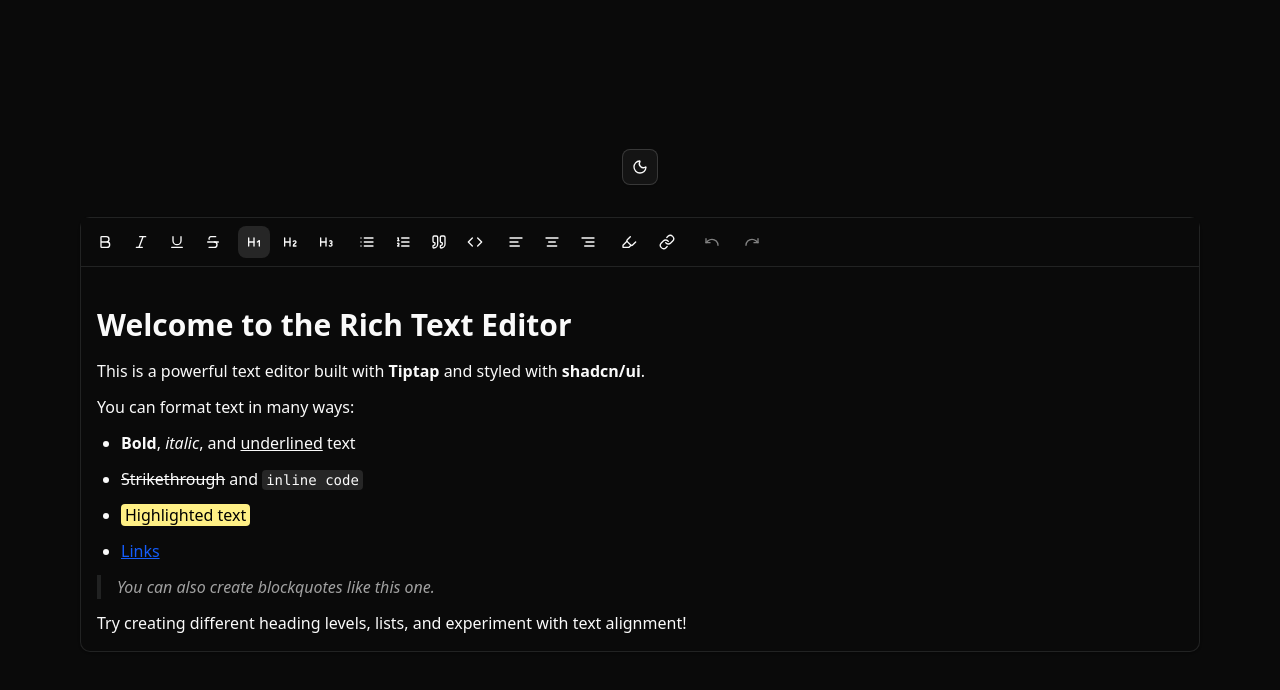
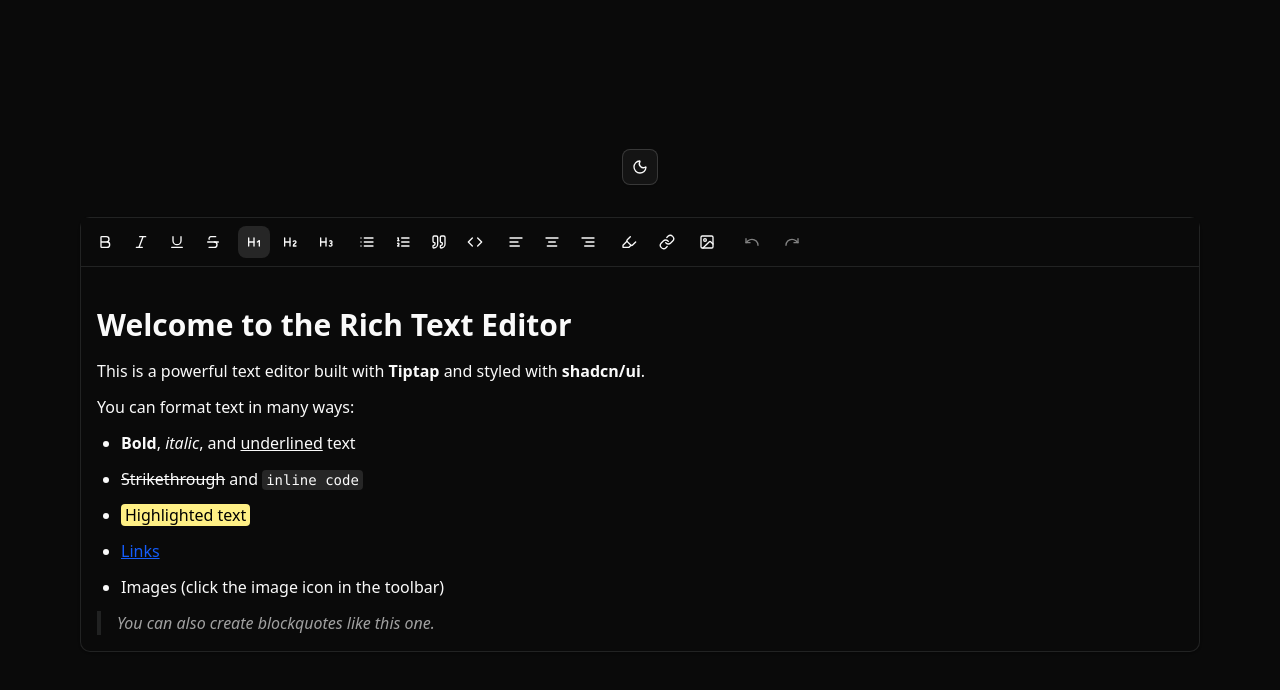
Before and after one commit to Aakri1134/stack-it, a React (Vite) app in the folder frontend/stack-it/: page / in a window 1280 px wide. Shown: the top 690 px of the page. Built offline with nearby package versions, Linux system fonts and the light colour scheme.

Commit message:
add image feature to text editor

```diff
--- a/frontend/stack-it/package.json
+++ b/frontend/stack-it/package.json
@@ -16,6 +16,7 @@
     "@radix-ui/react-toggle": "^1.1.9",
     "@tailwindcss/vite": "^4.1.11",
     "@tiptap/extension-highlight": "^2.26.1",
+    "@tiptap/extension-image": "^2.26.1",
     "@tiptap/extension-link": "^2.26.1",
     "@tiptap/extension-text-align": "^2.26.1",
     "@tiptap/extension-underline": "^2.26.1",
--- a/frontend/stack-it/src/components/texteditor.jsx
+++ b/frontend/stack-it/src/components/texteditor.jsx
@@ -5,6 +5,7 @@ import Underline from '@tiptap/extension-underline';
 import TextAlign from '@tiptap/extension-text-align';
 import Highlight from '@tiptap/extension-highlight';
 import Link from '@tiptap/extension-link';
+import Image from '@tiptap/extension-image';
 import {
   Bold,
   Italic,
@@ -23,7 +24,8 @@ import {
   Code,
   Heading1,
   Heading2,
-  Heading3
+  Heading3,
+  Image as ImageIcon
 } from 'lucide-react';
 import { Button } from '@/components/ui/button';
 import { Separator } from '@/components/ui/separator';
@@ -43,6 +45,13 @@ const MenuBar = ({ editor }) => {
 
   const removeLink = () => {
     editor.chain().focus().unsetLink().run();
+  };
+
+  const addImage = () => {
+    const url = window.prompt('Enter image URL:');
+    if (url) {
+      editor.chain().focus().setImage({ src: url }).run();
+    }
   };
 
   return (
@@ -181,6 +190,13 @@ const MenuBar = ({ editor }) => {
         >
           <LinkIcon className="h-4 w-4" />
         </Button>
+        <Button
+          variant="ghost"
+          size="sm"
+          onClick={addImage}
+        >
+          <ImageIcon className="h-4 w-4" />
+        </Button>
       </div>
 
       <Separator orientation="vertical" className="h-6" />
@@ -244,6 +260,11 @@ export default function TiptapEditor() {
           class: 'text-blue-600 underline cursor-pointer',
         },
       }),
+      Image.configure({
+        HTMLAttributes: {
+          class: 'max-w-full h-auto rounded-lg shadow-sm',
+        },
+      }),
     ],
     content: `
       <h1>Welcome to the Rich Text Editor</h1>
@@ -254,6 +275,7 @@ export default function TiptapEditor() {
         <li><s>Strikethrough</s> and <code>inline code</code></li>
         <li><mark>Highlighted text</mark></li>
         <li><a href="https://example.com">Links</a></li>
+        <li>Images (click the image icon in the toolbar)</li>
       </ul>
       <blockquote>
         <p>You can also create blockquotes like this one.</p>
@@ -274,7 +296,7 @@ export default function TiptapEditor() {
         <div className="h-96 overflow-y-auto">
           <EditorContent
             editor={editor}
-            className="prose prose-sm sm:prose-base max-w-none [&_.ProseMirror]:min-h-full [&_.ProseMirror]:p-4 [&_.ProseMirror]:focus:outline-none [&_.ProseMirror_h1]:text-3xl [&_.ProseMirror_h1]:font-bold [&_.ProseMirror_h1]:mt-6 [&_.ProseMirror_h1]:mb-4 [&_.ProseMirror_h2]:text-2xl [&_.ProseMirror_h2]:font-bold [&_.ProseMirror_h2]:mt-5 [&_.ProseMirror_h2]:mb-3 [&_.ProseMirror_h3]:text-xl [&_.ProseMirror_h3]:font-bold [&_.ProseMirror_h3]:mt-4 [&_.ProseMirror_h3]:mb-2 [&_.ProseMirror_p]:mb-3 [&_.ProseMirror_ul]:list-disc [&_.ProseMirror_ul]:pl-6 [&_.ProseMirror_ul]:mb-3 [&_.ProseMirror_ol]:list-decimal [&_.ProseMirror_ol]:pl-6 [&_.ProseMirror_ol]:mb-3 [&_.ProseMirror_li]:mb-1 [&_.ProseMirror_li]:ml-0 [&_.ProseMirror_blockquote]:border-l-4 [&_.ProseMirror_blockquote]:border-border [&_.ProseMirror_blockquote]:pl-4 [&_.ProseMirror_blockquote]:italic [&_.ProseMirror_blockquote]:text-muted-foreground [&_.ProseMirror_code]:bg-muted [&_.ProseMirror_code]:px-1 [&_.ProseMirror_code]:py-0.5 [&_.ProseMirror_code]:rounded [&_.ProseMirror_code]:text-sm [&_.ProseMirror_mark]:bg-yellow-200 [&_.ProseMirror_mark]:px-1 [&_.ProseMirror_mark]:rounded"
+            className="prose prose-sm sm:prose-base max-w-none [&_.ProseMirror]:min-h-full [&_.ProseMirror]:p-4 [&_.ProseMirror]:focus:outline-none [&_.ProseMirror_h1]:text-3xl [&_.ProseMirror_h1]:font-bold [&_.ProseMirror_h1]:mt-6 [&_.ProseMirror_h1]:mb-4 [&_.ProseMirror_h2]:text-2xl [&_.ProseMirror_h2]:font-bold [&_.ProseMirror_h2]:mt-5 [&_.ProseMirror_h2]:mb-3 [&_.ProseMirror_h3]:text-xl [&_.ProseMirror_h3]:font-bold [&_.ProseMirror_h3]:mt-4 [&_.ProseMirror_h3]:mb-2 [&_.ProseMirror_p]:mb-3 [&_.ProseMirror_ul]:list-disc [&_.ProseMirror_ul]:pl-6 [&_.ProseMirror_ul]:mb-3 [&_.ProseMirror_ol]:list-decimal [&_.ProseMirror_ol]:pl-6 [&_.ProseMirror_ol]:mb-3 [&_.ProseMirror_li]:mb-1 [&_.ProseMirror_li]:ml-0 [&_.ProseMirror_blockquote]:border-l-4 [&_.ProseMirror_blockquote]:border-border [&_.ProseMirror_blockquote]:pl-4 [&_.ProseMirror_blockquote]:italic [&_.ProseMirror_blockquote]:text-muted-foreground [&_.ProseMirror_code]:bg-muted [&_.ProseMirror_code]:px-1 [&_.ProseMirror_code]:py-0.5 [&_.ProseMirror_code]:rounded [&_.ProseMirror_code]:text-sm [&_.ProseMirror_mark]:bg-yellow-200 [&_.ProseMirror_mark]:px-1 [&_.ProseMirror_mark]:rounded [&_.ProseMirror_img]:max-w-full [&_.ProseMirror_img]:h-auto [&_.ProseMirror_img]:rounded-lg [&_.ProseMirror_img]:shadow-sm [&_.ProseMirror_img]:my-4"
           />
         </div>
       </div>
```
Also changed, not shown: 1 other file (tests, documents, lock files or other folders).
